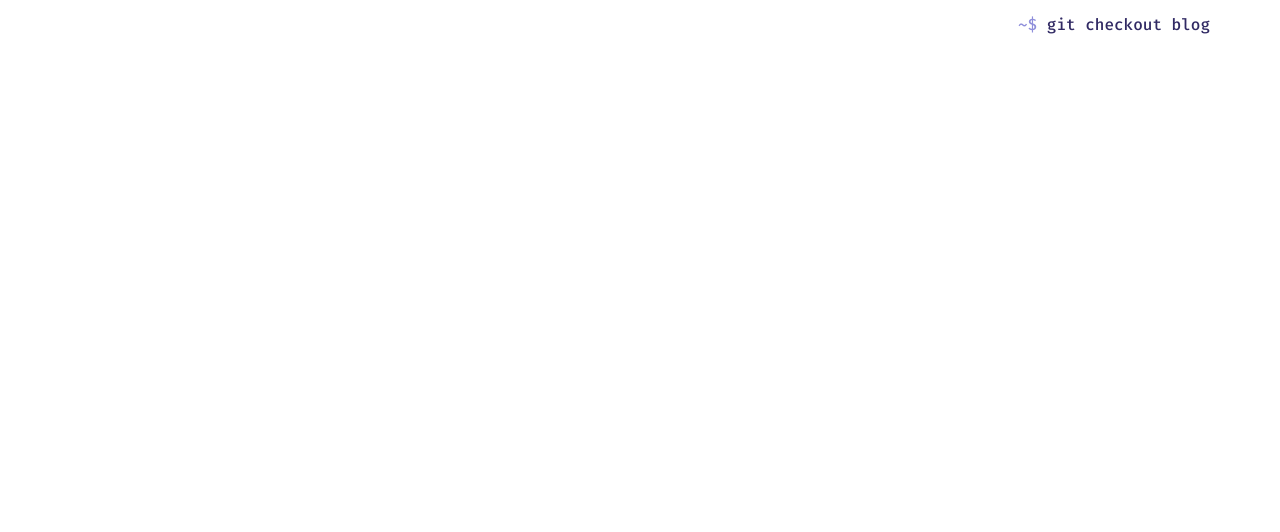
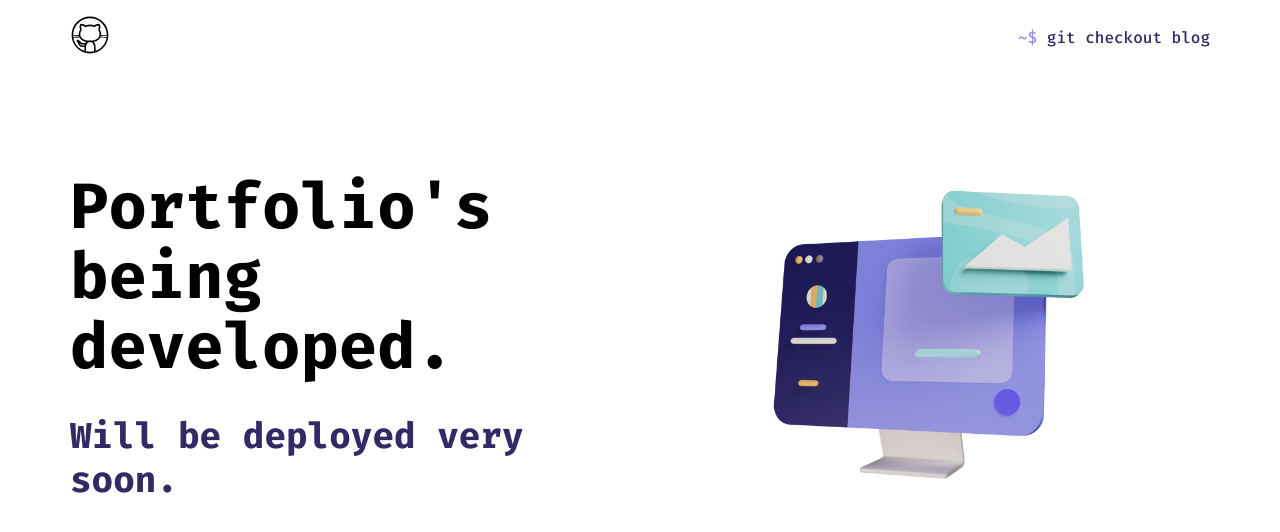
Before and after one commit to gyenabubakar/gyen.dev, a Next.js app: page / in a window 1280 px wide. Shown: the top 532 px of the page. Built offline with nearby package versions, Linux system fonts and the light colour scheme.

Commit message:
added tests and buttons

```diff
--- a/pages/index.tsx
+++ b/pages/index.tsx
@@ -1,3 +1,4 @@
+/* eslint-disable @next/next/no-img-element */
 import type { NextPage } from 'next';
 import Head from 'next/head';
 import Image from 'next/image';
@@ -12,14 +13,43 @@ const Home: NextPage = () => {
 
 			<header>
 				<div className="container">
-					<div className="flex-end">
-						<a href="https://blog.gyen.dev" className="checkout-btn font-md">
+					<div className="flex-between">
+						<a
+							href="https://github.com/gyenabubakar/portfolio"
+							className="btn github font-md"
+						>
+							<img src="/github.svg" alt="github" />
+						</a>
+
+						<a
+							href="https://blog.gyen.dev"
+							className="btn checkout-btn font-md"
+						>
 							<span className="color-2">~$</span>&nbsp;
 							<span className="color-1">git checkout blog</span>
 						</a>
 					</div>
 				</div>
 			</header>
+
+			<main>
+				<div className="container">
+					<div className="row">
+						<div className="text-content">
+							<h1 className="font-bold">
+								Portfolio&apos;s
+								<br />
+								being developed.
+							</h1>
+							<h3 className="font-bold color-1">Will be deployed very soon.</h3>
+						</div>
+
+						<div className="img-illustration">
+							<img src="/imac.png" alt="iMac illustration" />
+						</div>
+					</div>
+				</div>
+			</main>
 		</div>
 	);
 };
--- a/styles/globals.css
+++ b/styles/globals.css
@@ -36,20 +36,33 @@ a {
 	color: #8f8fdb;
 }
 
+.bg-black {
+	background-color: #000;
+	color: #fff;
+}
+
 .container {
 	width: 100%;
 	padding: 0 10px;
 	margin: 0 auto;
 }
 
-.flex-end {
+.flex-between {
 	display: flex;
-	justify-content: end;
+	justify-content: space-between;
+	align-items: center;
+}
+
+.btn {
+	display: inline-block;
+	padding: 15px 0;
+}
+
+.btn.github img {
+	width: 40px;
 }
 
 .checkout-btn {
-	display: inline-block;
-	padding: 15px 0;
 	position: relative;
 	transition: all 3s linear;
 	overflow: hidden;
@@ -84,6 +97,39 @@ a {
 	}
 }
 
+.row {
+	display: flex;
+	flex-direction: column;
+	align-items: center;
+	margin-top: 5rem;
+}
+
+.text-content h1,
+.text-content h3 {
+	margin: 0;
+	text-align: center;
+}
+
+.text-content h1 {
+	font-size: 44px;
+	line-height: 50px;
+}
+
+.text-content h3 {
+	font-size: 26px;
+	margin-top: 2rem;
+}
+
+.img-illustration {
+	display: flex;
+	justify-content: center;
+	align-items: center;
+}
+
+.img-illustration img {
+	width: 85%;
+}
+
 @media screen and (min-width: 576px) {
 	.container {
 		width: 540px;
@@ -95,17 +141,56 @@ a {
 	.container {
 		width: 720px;
 	}
+
+	.img-illustration img {
+		width: 75%;
+	}
+
+	.text-content h1 {
+		font-size: 44px;
+	}
+
+	.text-content h3 {
+		font-size: 26px;
+	}
 }
 
 @media screen and (min-width: 992px) {
 	.container {
-		width: 720px;
+		width: 960px;
+	}
+
+	.row {
+		flex-direction: row;
+		justify-content: space-between;
+	}
+
+	.img-illustration img {
+		width: 65%;
+	}
+
+	.text-content h1 {
+		font-size: 64px;
+		line-height: 60px;
+	}
+
+	.text-content h3 {
+		font-size: 36px;
+	}
+	.text-content h1,
+	.text-content h3 {
+		text-align: left;
 	}
 }
 
 @media screen and (min-width: 1200px) {
 	.container {
 		width: 1140px;
+	}
+
+	.text-content h1 {
+		font-size: 64px;
+		line-height: 70px;
 	}
 }
 
```
Also changed, not shown: public/github.svg (added).
